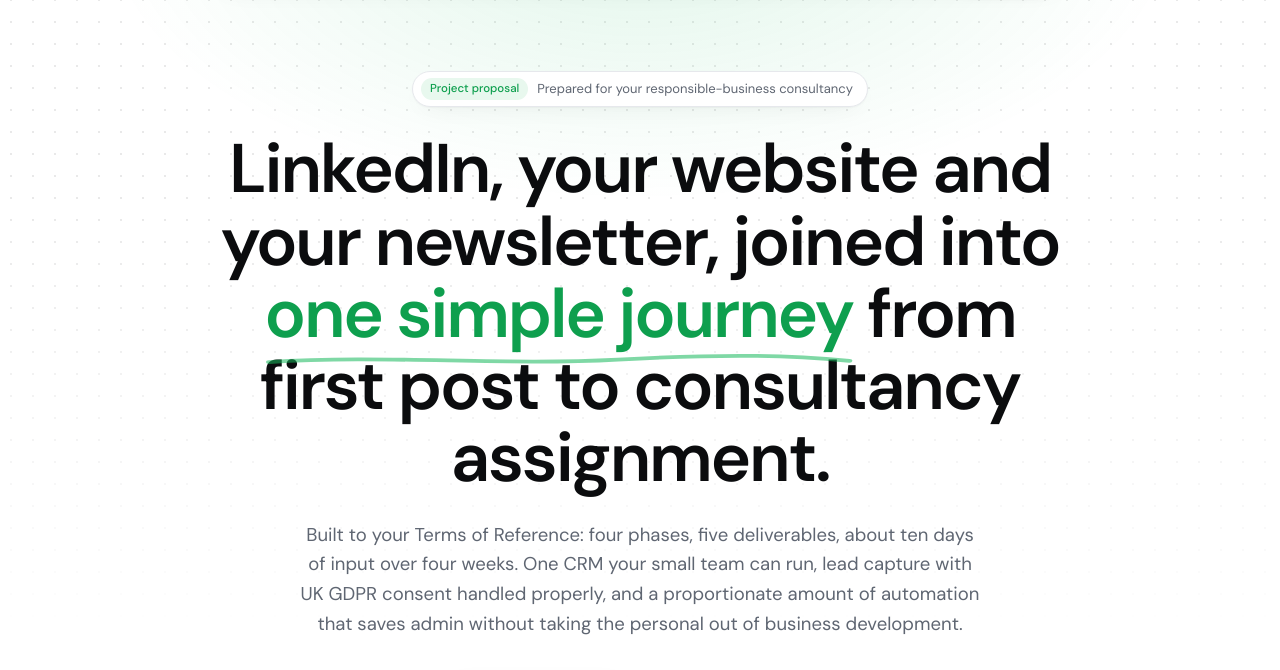
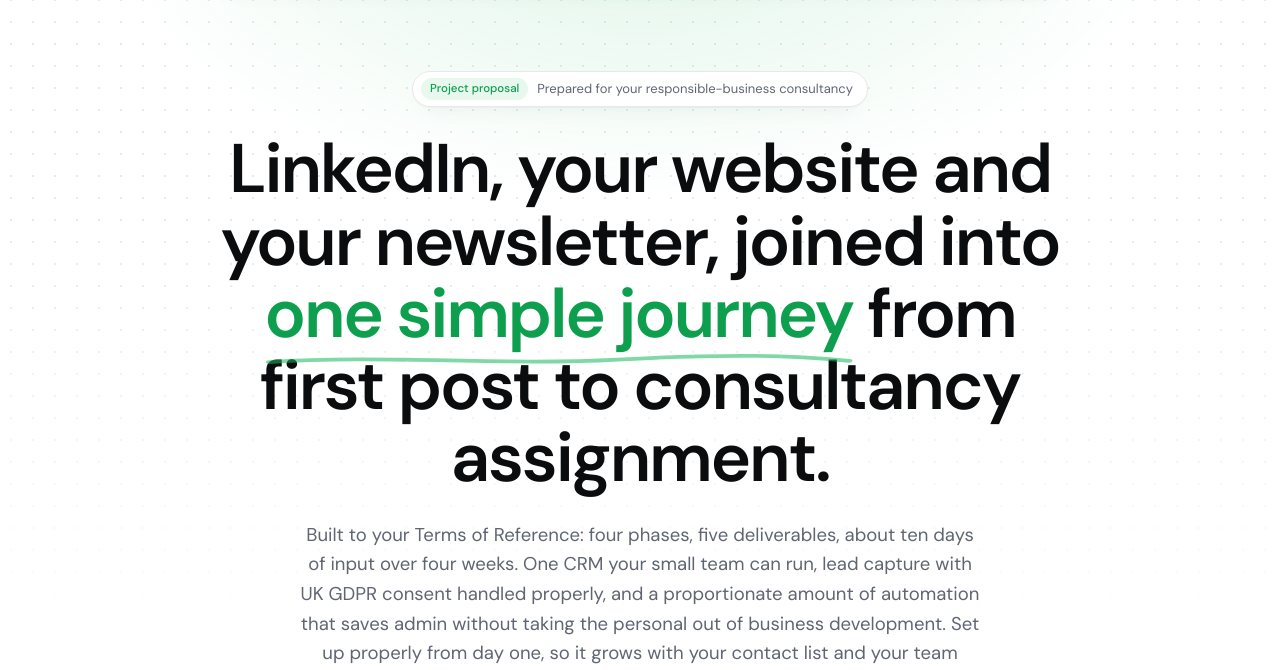
Before and after one commit to kristof-flowtive/proposals, a plain HTML site: page b2b-crm-customer-journey/index.html in a window 1280 px wide. Shown: the part 77-747 px from the top of the page. Drawn offline with nearby package versions, Linux system fonts and the light colour scheme.

Commit message:
b2b-crm-customer-journey: hero lede signals quality and growth
Co-Authored-By: Claude Opus 5.5 <noreply@anthropic.com>
Claude-Session: https://claude.ai/code/session_01KfWF36EUyUu97Yowr67gvn

```diff
--- a/b2b-crm-customer-journey/index.html
+++ b/b2b-crm-customer-journey/index.html
@@ -278,7 +278,7 @@
   <div class="wrap">
     <div class="badge" data-r><b>Project proposal</b>Prepared for your responsible-business consultancy</div>
     <h1 data-r style="--d:80ms">LinkedIn, your website and your newsletter, joined into <em>one simple journey<svg viewBox="0 0 300 12" preserveAspectRatio="none" aria-hidden="true"><path pathLength="1" d="M2 8 C 60 2, 120 11, 180 6 S 270 3, 298 7"/></svg></em> from first post to consultancy assignment.</h1>
-    <p class="lede" data-r style="--d:160ms">Built to your Terms of Reference: four phases, five deliverables, about ten days of input over four weeks. One CRM your small team can run, lead capture with UK GDPR consent handled properly, and a proportionate amount of automation that saves admin without taking the personal out of business development.</p>
+    <p class="lede" data-r style="--d:160ms">Built to your Terms of Reference: four phases, five deliverables, about ten days of input over four weeks. One CRM your small team can run, lead capture with UK GDPR consent handled properly, and a proportionate amount of automation that saves admin without taking the personal out of business development. Set up properly from day one, so it grows with your contact list and your team instead of needing a rebuild.</p>
     <div class="cta-row" data-r style="--d:240ms">
       <a href="#flow" class="btn p">See the journey <svg viewBox="0 0 16 16" fill="none" stroke="currentColor" stroke-width="1.8" stroke-linecap="round" stroke-linejoin="round"><path d="M3 8h10M9 4l4 4-4 4"/></svg></a>
       <a href="#pricing" class="btn g">View fixed-fee quote</a>
```
